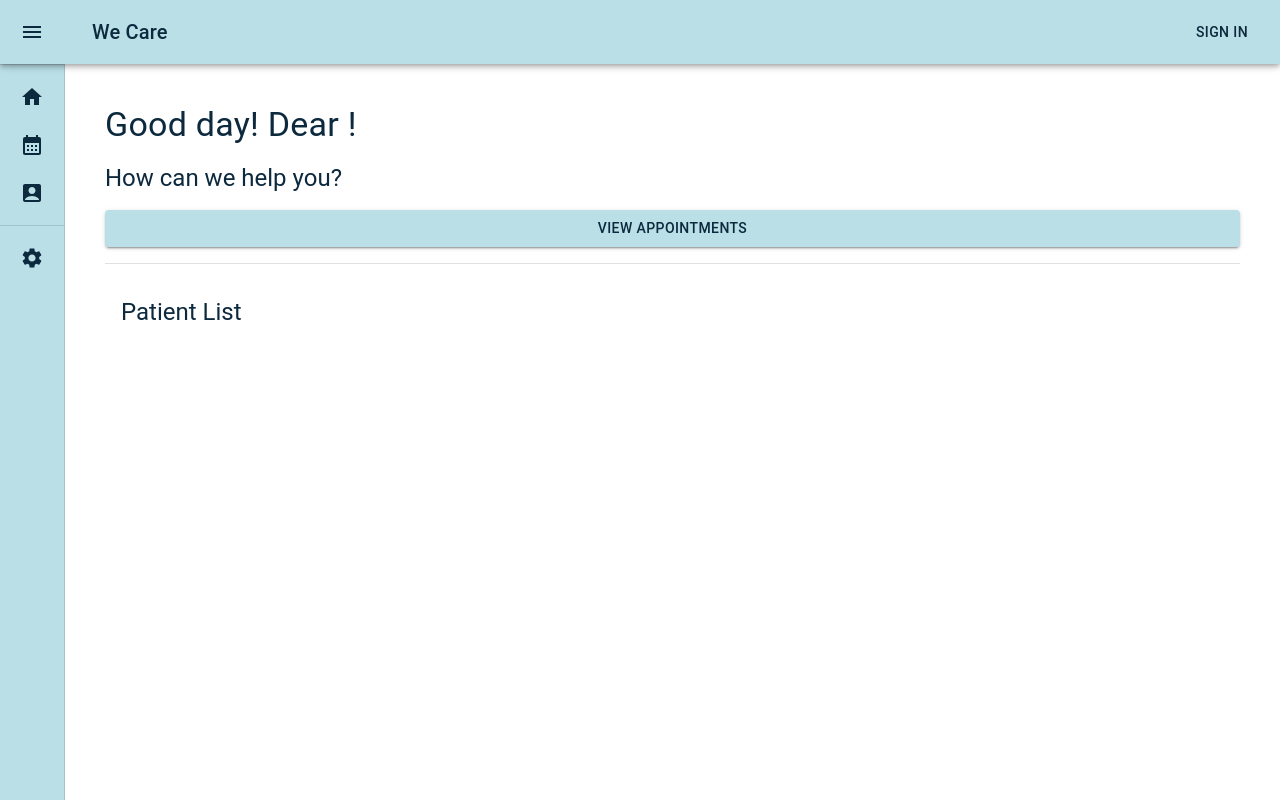
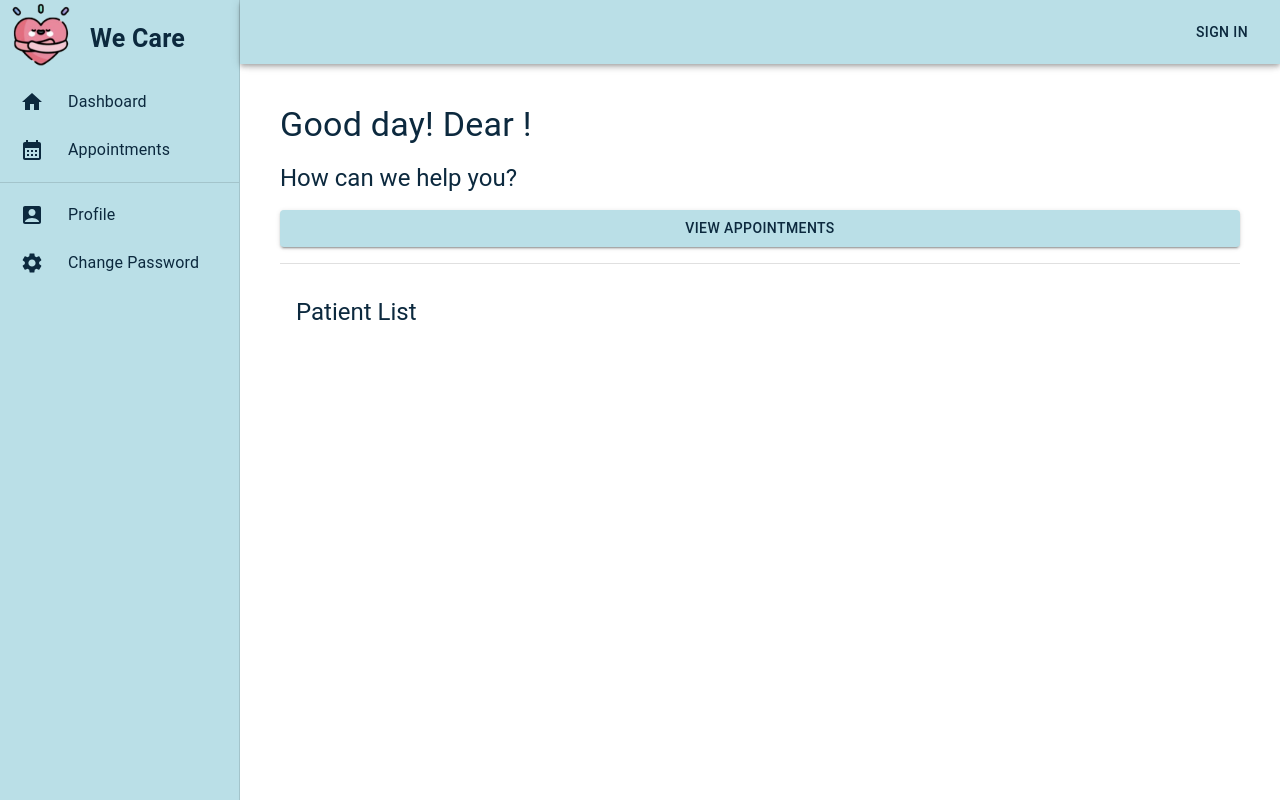
Before and after one commit to wizapp-link/medical-platform-frontend, a React (Create React App) app: page /counselor in a window 1280 px wide. Built offline with nearby package versions, Linux system fonts and the light colour scheme.

Commit message:
Changes in Counselor's UI

```diff
--- a/src/App.tsx
+++ b/src/App.tsx
@@ -23,7 +23,7 @@ import CounselorHomeScreen from './screens/CounselorHomeScreen';
 import CounselorAppointmentScreen from './screens/CounselorAppointmentScreen';
 import CounselorDashboardScreen from './screens/CounselorDashboardScreen';
 import CounselorProfileScreen from './screens/CounselorProfileScreen';
-import CounselorSettingsScreen from './screens/CounselorSettingsScreen';
+import CounselorChangePasswordScreen from './screens/CounselorChangePasswordScreen';
 import CounselorAssignmentScreen from './screens/CounselorAssignmentScreen';
 {/* ~~~~~~~~~~this is for manager ~~~~~~~~~~*/ }
 import MangerHomeScreen from './screens/MangerHomeScreen';
@@ -92,7 +92,7 @@ function App() {
 						<Route path="assignment" element={<CounselorAssignmentScreen />} />
 						<Route path="modify_appointment" element={<CounselorModifyAppointmentScreen />} />
 						<Route path="profile" element={<CounselorProfileScreen />} />
-						<Route path="settings" element={<CounselorSettingsScreen />} />
+						<Route path="changepassword" element={<CounselorChangePasswordScreen />} />
 					</Route>
 
 					{/* ~~~~~~~~~~this is for counselor ~~~~~~~~~~*/}
--- a/src/screens/CounselorSettingsScreen.tsx
+++ b/src/screens/CounselorChangePasswordScreen.tsx
@@ -5,7 +5,7 @@ import { counselorTheme } from '../Themes';
 import { selectUserLogIn } from '../features/auth/userLogInSlice';
 import { useAppSelector } from '../app/hooks';
 
-export default function CounselorSettingsScreen(props: any) {
+export default function CounselorChangePasswordScreen(props: any) {
 
 	const { userInfo } = useAppSelector(selectUserLogIn);
 
--- a/src/screens/CounselorHomeScreen.tsx
+++ b/src/screens/CounselorHomeScreen.tsx
@@ -1,74 +1,83 @@
-import * as React from 'react';
-import { styled, useTheme, Theme, CSSObject } from '@mui/material/styles';
-import Box from '@mui/material/Box';
-import MuiDrawer from '@mui/material/Drawer';
-import MuiAppBar, { AppBarProps as MuiAppBarProps } from '@mui/material/AppBar';
-import Toolbar from '@mui/material/Toolbar';
-import List from '@mui/material/List';
-import Avatar from '@mui/material/Avatar';
-import CssBaseline from '@mui/material/CssBaseline';
-import Typography from '@mui/material/Typography';
-import Divider from '@mui/material/Divider';
-import IconButton from '@mui/material/IconButton';
-import MenuIcon from '@mui/icons-material/Menu';
-import ChevronLeftIcon from '@mui/icons-material/ChevronLeft';
-import ChevronRightIcon from '@mui/icons-material/ChevronRight';
-import ListItem from '@mui/material/ListItem';
-import ListItemButton from '@mui/material/ListItemButton';
-import ListItemIcon from '@mui/material/ListItemIcon';
-import ListItemText from '@mui/material/ListItemText';
-import InboxIcon from '@mui/icons-material/MoveToInbox';
-import MailIcon from '@mui/icons-material/Mail';
-import HomeIcon from '@mui/icons-material/Home';
-import CalendarMonthIcon from '@mui/icons-material/CalendarMonth';
-import QuizIcon from '@mui/icons-material/Quiz';
-import AccountBoxIcon from '@mui/icons-material/AccountBox';
-import SettingsIcon from '@mui/icons-material/Settings';
-import LogoutIcon from '@mui/icons-material/Logout';
-import DrawerOptionTextIconsType from '../types/DrawerOptionTextIconsType';
-import { BrowserRouter as Router, Routes, Route, Outlet, useNavigate, Link as RouterLink } from 'react-router-dom';
-import PatientDashboardScreen from './PatientDashboardScreen';
-import PatientProfileScreen from './PatientProfileScreen';
-import { createTheme, ThemeProvider, colors } from '@mui/material';
-import { counselorTheme } from '../Themes';
-import { selectUserLogIn } from '../features/auth/userLogInSlice';
-import { useAppSelector } from '../app/hooks';
-import UserProfileMenu from '../components/UserProfileMenu';
-import Stack from '@mui/material/Stack';
+import * as React from "react";
+import { styled, useTheme, Theme, CSSObject } from "@mui/material/styles";
+import Box from "@mui/material/Box";
+import MuiDrawer from "@mui/material/Drawer";
+import MuiAppBar, { AppBarProps as MuiAppBarProps } from "@mui/material/AppBar";
+import Toolbar from "@mui/material/Toolbar";
+import List from "@mui/material/List";
+import Avatar from "@mui/material/Avatar";
+import CssBaseline from "@mui/material/CssBaseline";
+import Typography from "@mui/material/Typography";
+import Divider from "@mui/material/Divider";
+import IconButton from "@mui/material/IconButton";
+import MenuIcon from "@mui/icons-material/Menu";
+import ChevronLeftIcon from "@mui/icons-material/ChevronLeft";
+import ChevronRightIcon from "@mui/icons-material/ChevronRight";
+import ListItem from "@mui/material/ListItem";
+import ListItemButton from "@mui/material/ListItemButton";
+import ListItemIcon from "@mui/material/ListItemIcon";
+import ListItemText from "@mui/material/ListItemText";
+import InboxIcon from "@mui/icons-material/MoveToInbox";
+import MailIcon from "@mui/icons-material/Mail";
+import HomeIcon from "@mui/icons-material/Home";
+import CalendarMonthIcon from "@mui/icons-material/CalendarMonth";
+import QuizIcon from "@mui/icons-material/Quiz";
+import AccountBoxIcon from "@mui/icons-material/AccountBox";
+import SettingsIcon from "@mui/icons-material/Settings";
+import LogoutIcon from "@mui/icons-material/Logout";
+import DrawerOptionTextIconsType from "../types/DrawerOptionTextIconsType";
+import Drawer from "@mui/material/Drawer";
+import {
+  BrowserRouter as Router,
+  Routes,
+  Route,
+  Outlet,
+  useNavigate,
+  Link as RouterLink,
+} from "react-router-dom";
+import PatientDashboardScreen from "./PatientDashboardScreen";
+import PatientProfileScreen from "./PatientProfileScreen";
+import { createTheme, ThemeProvider, colors } from "@mui/material";
+import { counselorTheme } from "../Themes";
+import { selectUserLogIn } from "../features/auth/userLogInSlice";
+import { useAppSelector } from "../app/hooks";
+import UserProfileMenu from "../components/UserProfileMenu";
+import Stack from "@mui/material/Stack";
+import MainLogo from "../assets/images/main_logo.png";
 
 const drawerWidth = 240;
-const backgroundColor = '#BADFE7';
-const textColor = '#0C293E';
+const backgroundColor = "#BADFE7";
+const textColor = "#0C293E";
 
 const openedMixin = (theme: Theme): CSSObject => ({
   width: drawerWidth,
-	transition: theme.transitions.create('width', {
+  transition: theme.transitions.create("width", {
     easing: theme.transitions.easing.sharp,
     duration: theme.transitions.duration.enteringScreen,
   }),
-	overflowX: 'hidden',
+  overflowX: "hidden",
   color: textColor,
-	backgroundColor: backgroundColor
+  backgroundColor: backgroundColor,
 });
 
 const closedMixin = (theme: Theme): CSSObject => ({
-	transition: theme.transitions.create('width', {
+  transition: theme.transitions.create("width", {
     easing: theme.transitions.easing.sharp,
     duration: theme.transitions.duration.leavingScreen,
   }),
-	overflowX: 'hidden',
+  overflowX: "hidden",
   width: `calc(${theme.spacing(7)} + 1px)`,
-	[theme.breakpoints.up('sm')]: {
+  [theme.breakpoints.up("sm")]: {
     width: `calc(${theme.spacing(8)} + 1px)`,
   },
   color: textColor,
-	backgroundColor: backgroundColor
+  backgroundColor: backgroundColor,
 });
 
-const DrawerHeader = styled('div')(({ theme }) => ({
-	display: 'flex',
-	alignItems: 'center',
-	justifyContent: 'space-between',
+const DrawerHeader = styled("div")(({ theme }) => ({
+  display: "flex",
+  alignItems: "center",
+  justifyContent: "space-between",
   padding: theme.spacing(0, 1),
   // necessary for content to be below app bar
   ...theme.mixins.toolbar,
@@ -79,41 +88,41 @@ interface AppBarProps extends MuiAppBarProps {
 }
 
 const AppBar = styled(MuiAppBar, {
-	shouldForwardProp: (prop) => prop !== 'open',
+  shouldForwardProp: (prop) => prop !== "open",
 })<AppBarProps>(({ theme, open }) => ({
   zIndex: theme.zIndex.drawer + 1,
-	transition: theme.transitions.create(['width', 'margin'], {
+  transition: theme.transitions.create(["width", "margin"], {
     easing: theme.transitions.easing.sharp,
     duration: theme.transitions.duration.leavingScreen,
   }),
   ...(open && {
     marginLeft: drawerWidth,
     width: `calc(100% - ${drawerWidth}px)`,
-		transition: theme.transitions.create(['width', 'margin'], {
+    transition: theme.transitions.create(["width", "margin"], {
       easing: theme.transitions.easing.sharp,
       duration: theme.transitions.duration.enteringScreen,
     }),
   }),
   color: textColor,
-	backgroundColor: backgroundColor
+  backgroundColor: backgroundColor,
 }));
 
-const Drawer = styled(MuiDrawer, { shouldForwardProp: (prop) => prop !== 'open' })(
-	({ theme, open }) => ({
-		width: drawerWidth,
-		flexShrink: 0,
-		whiteSpace: 'nowrap',
-		boxSizing: 'border-box',
-		...(open && {
-			...openedMixin(theme),
-			'& .MuiDrawer-paper': openedMixin(theme),
-		}),
-		...(!open && {
-			...closedMixin(theme),
-			'& .MuiDrawer-paper': closedMixin(theme),
-		}),
-	}),
-);
+// const Drawer = styled(MuiDrawer, {
+//   shouldForwardProp: (prop) => prop !== "open",
+// })(({ theme, open }) => ({
+//   width: drawerWidth,
+//   flexShrink: 0,
+//   whiteSpace: "nowrap",
+//   boxSizing: "border-box",
+//   ...(open && {
+//     ...openedMixin(theme),
+//     "& .MuiDrawer-paper": openedMixin(theme),
+//   }),
+//   ...(!open && {
+//     ...closedMixin(theme),
+//     "& .MuiDrawer-paper": closedMixin(theme),
+//   }),
+// }));
 
 export default function CounselorHomeScreen() {
   const { userInfo } = useAppSelector(selectUserLogIn);
@@ -124,67 +133,78 @@ export default function CounselorHomeScreen() {
 
   const handleIconButtonClicks = (text: string) => () => {
     // change text to lower case and remove whitespace, nagigate to the destination
-		navigate(text.toLowerCase().replace(/\s/g, ''));
-	}
+    navigate(text.toLowerCase().replace(/\s/g, ""));
+  };
 
-	const drawerUserOptionsTextIcons: DrawerOptionTextIconsType[] = [{ text: "Dashboard", icon: HomeIcon }, { text: "Appointments", icon: CalendarMonthIcon }, { text: "Profile", icon: AccountBoxIcon }];
-	const drawerUserOptionsList =
+  const drawerUserOptionsTextIcons: DrawerOptionTextIconsType[] = [
+    { text: "Dashboard", icon: HomeIcon },
+    { text: "Appointments", icon: CalendarMonthIcon },
+
+  ];
+  const drawerUserOptionsList = (
     <List>
-			{drawerUserOptionsTextIcons.map(
-				(item) => (
-					<ListItem key={item.text} disablePadding sx={{ display: 'block' }}>
-						<ListItemButton sx={{
+      {drawerUserOptionsTextIcons.map((item) => (
+        <ListItem key={item.text} disablePadding sx={{ display: "block" }}>
+          <ListItemButton
+            sx={{
               minHeight: 48,
-							justifyContent: open ? 'initial' : 'center',
-							px: 2.5
+              justifyContent: open ? "initial" : "center",
+              px: 2.5,
             }}
             onClick={handleIconButtonClicks(item.text)}
           >
             <ListItemIcon
               sx={{
                 minWidth: 0,
-									mr: open ? 3 : 'auto',
-									justifyContent: 'center',
-									color: textColor
+                mr: open ? 3 : "auto",
+                justifyContent: "center",
+                color: textColor,
               }}
             >
               <item.icon />
             </ListItemIcon>
-							<ListItemText primary={item.text} sx={{ opacity: open ? 1 : 0 }} />
+            <ListItemText primary={item.text} sx={{ opacity:1, marginLeft: 3}} />
           </ListItemButton>
         </ListItem>
-				)
-			)}
+      ))}
     </List>
-	const drawerAccountOptionsTextIcons: DrawerOptionTextIconsType[] = [{ text: "Settings", icon: SettingsIcon }]
-	const drawerAccountOptionsList =
+  );
+  const drawerAccountOptionsTextIcons: DrawerOptionTextIconsType[] = [
+	{ text: "Profile", icon: AccountBoxIcon },
+    { text: "Change Password", icon: SettingsIcon }
+  ];
+  const drawerAccountOptionsList = (
     <List>
-			{drawerAccountOptionsTextIcons.map(
-				(item) => (
-					<ListItem key={`${item.text}-ListItem`} disablePadding sx={{ display: 'block' }}>
-						<ListItemButton sx={{
+      {drawerAccountOptionsTextIcons.map((item) => (
+        <ListItem
+          key={`${item.text}-ListItem`}
+          disablePadding
+          sx={{ display: "block" }}
+        >
+          <ListItemButton
+            sx={{
               minHeight: 48,
-							justifyContent: open ? 'initial' : 'center',
-							px: 2.5
+              justifyContent: open ? "initial" : "center",
+              px: 2.5,
             }}
             onClick={handleIconButtonClicks(item.text)}
           >
             <ListItemIcon
               sx={{
                 minWidth: 0,
-									mr: open ? 3 : 'auto',
-									justifyContent: 'center',
-									color: textColor
+                mr: open ? 3 : "auto",
+                justifyContent: "center",
+                color: textColor,
               }}
             >
               <item.icon />
             </ListItemIcon>
-							<ListItemText primary={item.text} sx={{ opacity: open ? 1 : 0 }} />
+            <ListItemText primary={item.text} sx={{ opacity:1, marginLeft: 3}} />
           </ListItemButton>
         </ListItem>
-				)
-			)}
+      ))}
     </List>
+  );
 
   const handleDrawerOpen = () => {
     setOpen(true);
@@ -196,39 +216,86 @@ export default function CounselorHomeScreen() {
 
   return (
     <ThemeProvider theme={counselorTheme}>
-			<Box sx={{ display: 'flex' }}>
+      <Box sx={{ display: "flex" }}>
         <CssBaseline />
-				<AppBar position="fixed" open={open}>
+        <AppBar
+          position="fixed"
+          open={open}
+          sx={{
+            width: `calc(100% - ${drawerWidth}px)`,
+            ml: `${drawerWidth}px`,
+          }}
+        >
           <Toolbar>
-						<IconButton
+            {/* <IconButton
               color="inherit"
               aria-label="open drawer"
               onClick={handleDrawerOpen}
               edge="start"
               sx={{
                 marginRight: 5,
-								...(open && { display: 'none' }),
+                ...(open && { display: "none" }),
               }}
             >
               <MenuIcon />
-						</IconButton>
-						<Stack direction="row" sx={{ justifyContent: "space-between", flexGrow: 1, alignItems: "center" }}>
-							<Typography variant="h6" noWrap component="div">
+            </IconButton> */}
+            <Stack
+              direction="row"
+              sx={{
+                justifyContent: "end",
+                flexGrow: 1,
+                alignItems: "center",
+              }}
+            >
+              {/* <Typography variant="h6" noWrap component="div">
                 We Care
-							</Typography>
+              </Typography> */}
               <UserProfileMenu />
             </Stack>
           </Toolbar>
         </AppBar>
-				<Drawer variant="permanent" open={open}>
-					<DrawerHeader sx={{ justifyContent: 'space-between' }}>
-						<Avatar>{userInfo?.userData.name.charAt(0)}</Avatar>
-						<Typography>{userInfo?.userData.name}</Typography>
-						<IconButton onClick={handleDrawerClose}>
-							{theme.direction === 'rtl' ? <ChevronRightIcon /> : <ChevronLeftIcon />}
-						</IconButton>
+        <Drawer
+          variant="permanent"
+          open={open}
+          sx={{
+            width: drawerWidth,
+            flexShrink: 0,
+            "& .MuiDrawer-paper": {
+              width: drawerWidth,
+              boxSizing: "border-box",
+              backgroundColor: backgroundColor,
+              color: textColor,
+            },
+          }}
+        >
+          <DrawerHeader sx={{ justifyContent: "space-between" }}>
+            <Box sx={{ marginRight: 3 }}>
+              <Stack direction={"row"}>
+                <img src={MainLogo} height="70" width="70" />
+                <Typography
+                  align="center"
+                  fontSize={20}
+                  sx={{
+                    marginTop: 2.5,
+                    fontSize: 25,
+                    fontWeight: "bold",
+                    marginLeft: 1.5,
+                  }}
+                >
+                  We Care
+                </Typography>
+              </Stack>
+            </Box>
+            {/* <Avatar>{userInfo?.userData.name.charAt(0)}</Avatar>
+            <Typography>{userInfo?.userData.name}</Typography> */}
+            {/* <IconButton onClick={handleDrawerClose}>
+              {theme.direction === "rtl" ? (
+                <ChevronRightIcon />
+              ) : (
+                <ChevronLeftIcon />
+              )}
+            </IconButton> */}
           </DrawerHeader>
-					<Divider />
           {drawerUserOptionsList}
           <Divider />
           {drawerAccountOptionsList}
```
Lines whose indentation alone changed are shown as unchanged.
